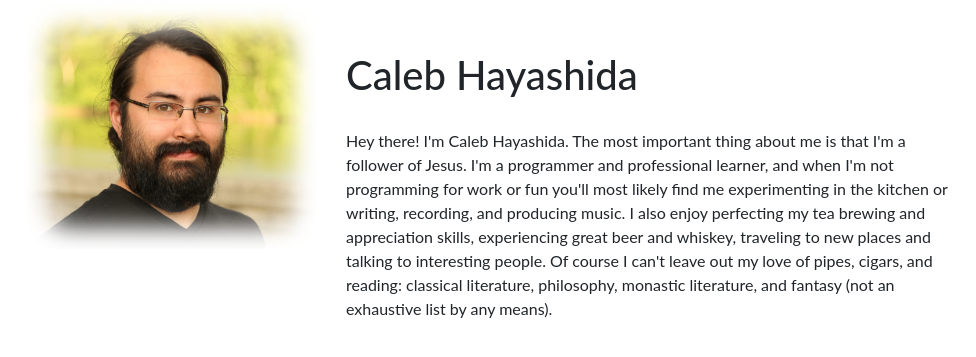
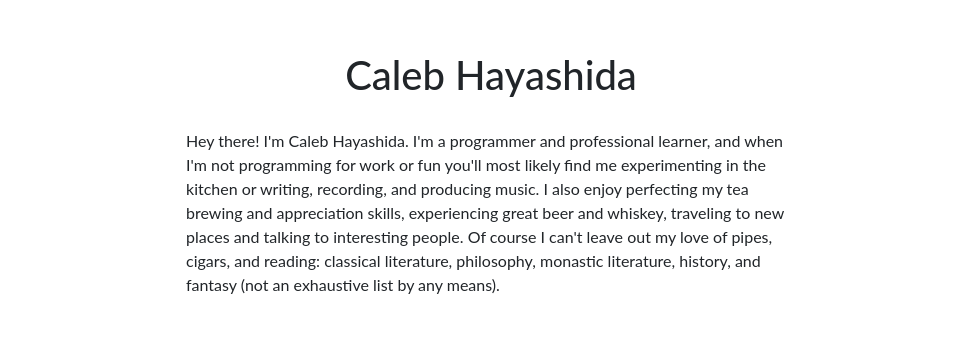
Before and after one commit to santeyio/calebhayashida, a Flask app: page / in a window 1280 px wide. Shown: the part 56-413 px from the top of the page, without its empty margins (149-1125 px from the left). Run offline with Flask 2, Linux system fonts and the light colour scheme; some libraries are stand-ins or nearby versions.

Commit message:
remove picture

```diff
--- a/templates/home.html
+++ b/templates/home.html
@@ -4,15 +4,11 @@
 
 {% block body %}
 	<div class="row justify-content-center" id="main">
-    <div class="col-md-3 text-center">
-      <img class="img-fluid" src="/static/img/caleb_portrait_color_feathered.png"/>
-      <br/><br/>
-    </div>
     <div class="col-md-6 mt-5">
-      <h1 class="">Caleb Hayashida</h1>
+      <h1 class="text-center">Caleb Hayashida</h1>
       <br/>
       <p>
-      Hey there! I'm Caleb Hayashida. The most important thing about me is that I'm a follower of Jesus. I'm a programmer and professional learner, and when I'm not programming for work or fun you'll most likely find me experimenting in the kitchen or writing, recording, and producing music. I also enjoy perfecting my tea brewing and appreciation skills, experiencing great beer and whiskey, traveling to new places and talking to interesting people. Of course I can't leave out my love of pipes, cigars, and reading: classical literature, philosophy, monastic literature, and fantasy (not an exhaustive list by any means).
+      Hey there! I'm Caleb Hayashida. I'm a programmer and professional learner, and when I'm not programming for work or fun you'll most likely find me experimenting in the kitchen or writing, recording, and producing music. I also enjoy perfecting my tea brewing and appreciation skills, experiencing great beer and whiskey, traveling to new places and talking to interesting people. Of course I can't leave out my love of pipes, cigars, and reading: classical literature, philosophy, monastic literature, history, and fantasy (not an exhaustive list by any means).
       </p>
     </div>
   </div>
```
